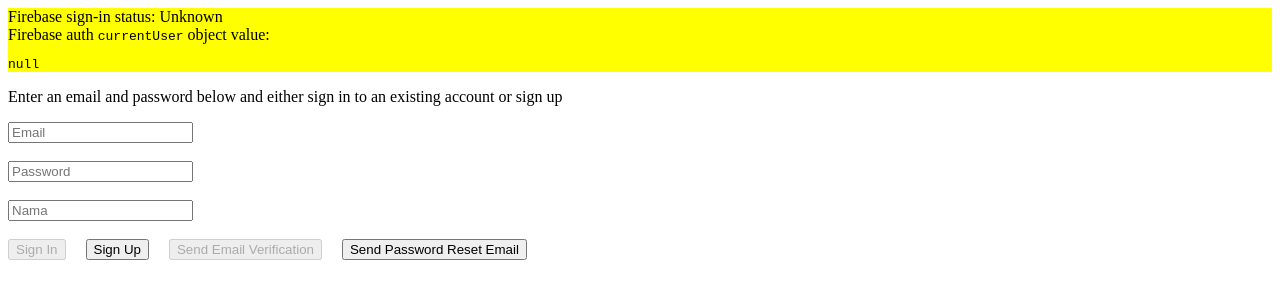
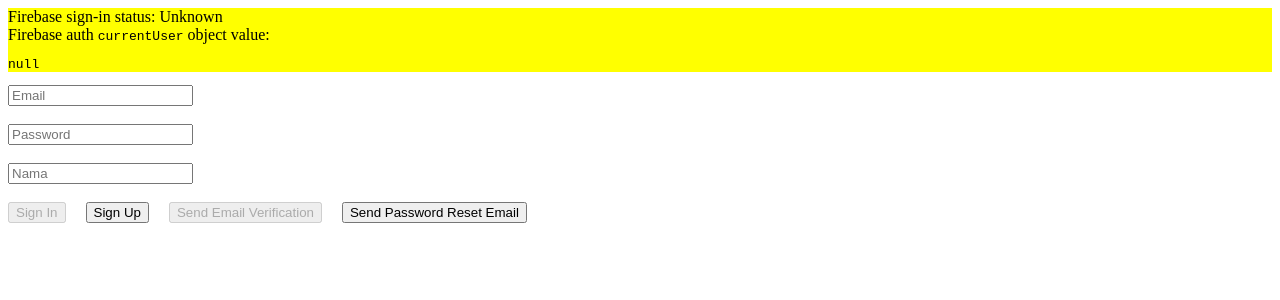
Before and after one commit to kemtol/indorentbus, a Jekyll site: the page built from index.html, in a window 1280 px wide. Shown: the top 300 px of the page. Built offline with Jekyll 4.4.1, drawn with Linux system fonts in a browser that asks for light colours; nearby versions of some CDN libraries; Markdown is read by kramdown in place of the engine named in the settings; comment, search, counter and statistics services are not loaded.

Commit message:
Update index.html

```diff
--- a/index.html
+++ b/index.html
@@ -5,7 +5,6 @@ title: Jekyll Base
 
 <div id="page-login">
 	<!-- Container for the demo -->
-	<p>Enter an email and password below and either sign in to an existing account or sign up</p>
 	<input style="display:inline;width:auto;" type="text" id="email" name="email" placeholder="Email"/>
 	<br/><br/>
 	<input style="display:inline;width:auto;" type="password" id="password" name="password" placeholder="Password"/>
```
